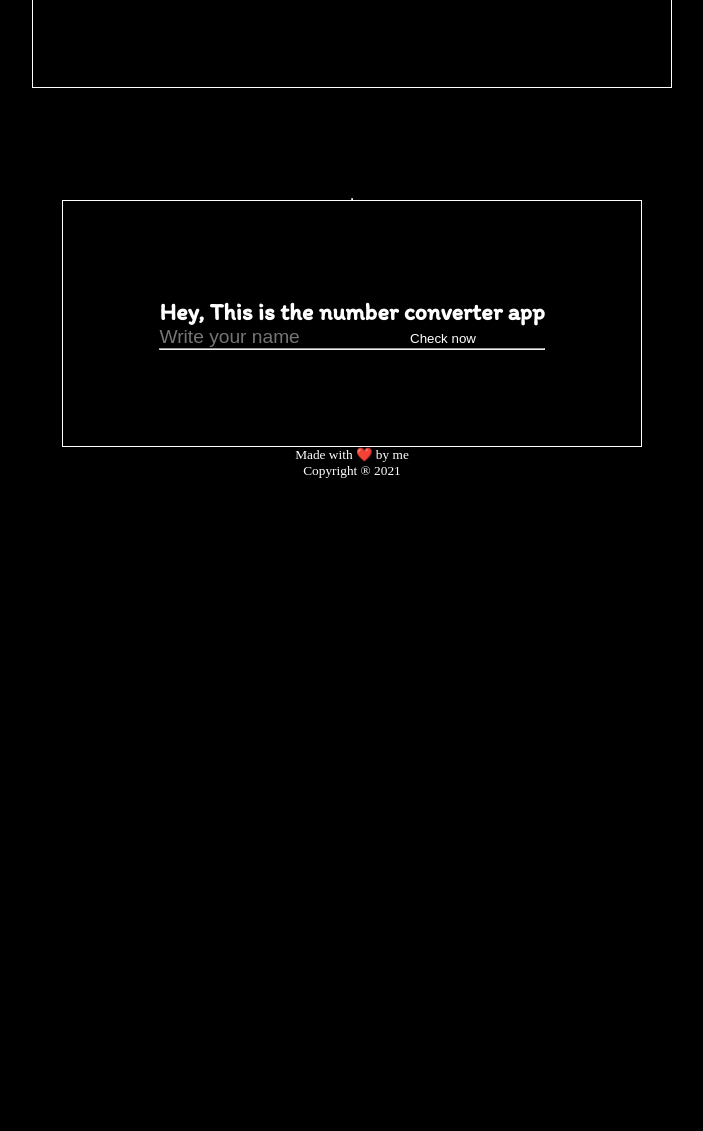
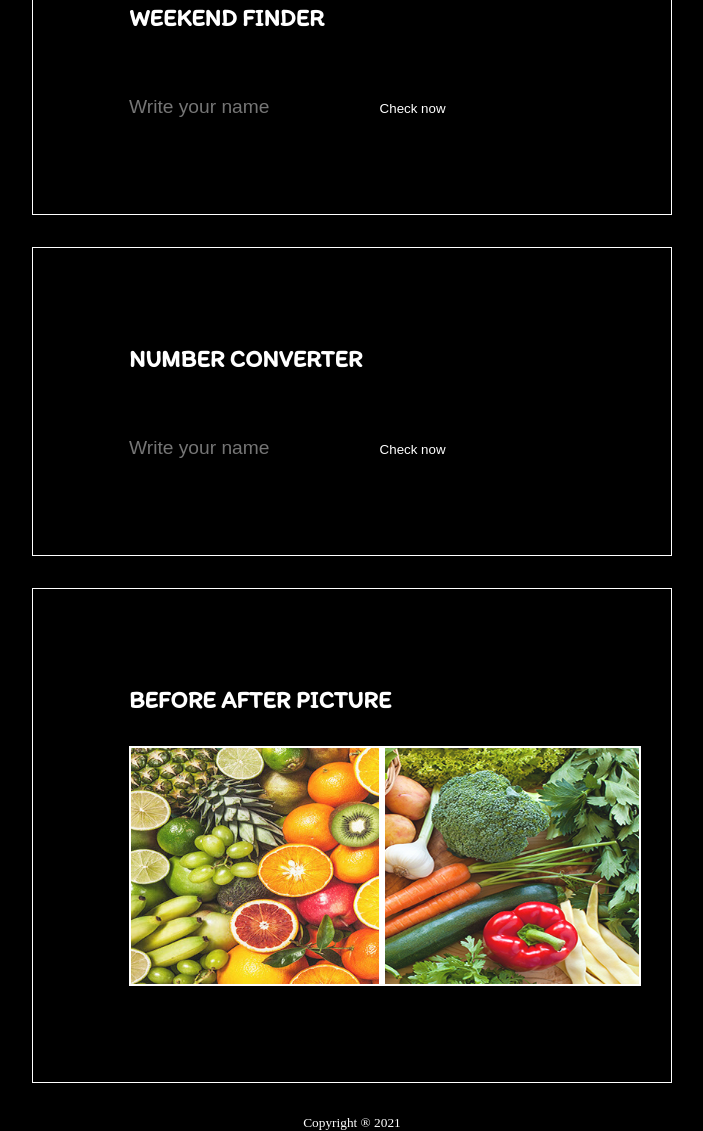
Before and after one commit to darioevers/counterApp, a website: page src/index.html in a window 1280 px wide. Shown: the part 222-1353 px from the top of the page, without its empty margins (288-991 px from the left). Before the commit the page ends 800 px from the top, so only its background shows below. Drawn offline with nearby package versions, Linux system fonts and the light colour scheme; files that its build step writes are made by us from their sources.

Commit message:
added slider

```diff
--- a/src/index.html
+++ b/src/index.html
@@ -15,30 +15,42 @@
   <body>
     <main>
       <!-- weekend finder  -->
-      <section class="weekend counter">
+      <section class="weekend_counter">
         <h2 class="hey" id="weekendtitle"></h2>
         <form action="">
           <input type="text" id="userName" placeholder="Write your name" />
           <button id="checkNow">Check now</button>
         </form>
         <div class="result"></div>
-    </main>
-    <hr>
       </section>
       <!--number converter  -->
-      <section class="weekend counter">
+      <section class="number_converter">
         <h2 class="hey" id="convertertitle"></h2>
         <form action="">
           <input type="text" id="userName" placeholder="Write your name" />
           <button id="checkNow">Check now</button>
         </form>
         <div class="result"></div>
+      </section>
+      <!--before after  -->
+      <section class="before_after">
+        <h2 class="hey" id="beforeaftertitle"></h2>
+        <div class="container">
+          <div class="img background-img"></div>
+          <div class="img foreground-img"></div>
+          <input
+            type="range"
+            min="1"
+            max="100"
+            value="50"
+            class="slider"
+            name="slider"
+            id="slider"
+          />
+        </div>
+      </section>
     </main>
-      <hr>
-    </section>
-
     <footer>
-      <div>Made with ❤️ by me</div>
       <div>Copyright ® <span class="year"></span></div>
     </footer>
     <script src="./scripts/index.js"></script>
--- a/src/scripts/index.js
+++ b/src/scripts/index.js
@@ -4,8 +4,7 @@ const year = new Date().getFullYear();
 document.querySelector(".year").innerHTML = year;
 const date = new Date();
 const checkNow = document.querySelector("#checkNow");
-document.querySelector("#weekendtitle").innerHTML =
-  "Hey, This is the weekend finder app";
+document.querySelector("#weekendtitle").innerHTML = "WEEKEND FINDER";
 
 const getDayName = () => {
   return date.toLocaleDateString("en-EN", {
@@ -29,10 +28,14 @@ checkNow.addEventListener("click", weekend);
 
 // NUMBER CONVERTER
 
-document.querySelector("#convertertitle").innerHTML =
-  "Hey, This is the number converter app";
+document.querySelector("#convertertitle").innerHTML = "NUMBER CONVERTER";
 
 // BEFORE AFTER PICTURE
+document.querySelector("#beforeaftertitle").innerHTML = "BEFORE AFTER PICTURE";
+const image = document.querySelector(".foreground-img");
 
-document.querySelector("#weekendtitle").innerHTML =
-  "Hey, This is the weekend finder app";
+function imageslider(e) {
+  const sliderPos = document.querySelector("#slider").on("input change").target
+    .value;
+  image.style.width = sliderPos;
+}
--- /dev/null
+++ b/src/scss/_imagebox.scss
@@ -0,0 +1,47 @@
+.container {
+  position: relative;
+  width: 512px;
+  height: 30vh;
+  border: 2px solid white;
+  .img {
+    position: absolute;
+    top: 0;
+    left: 0;
+    width: 100%;
+    height: 100%;
+    background-size: 512px 100%;
+  }
+  .background-img {
+    background-image: url(../images/vegetables.jpg);
+  }
+  .foreground-img {
+    background-image: url(../images/fruits.jpg);
+    width: 50%;
+  }
+}
+
+@mixin center() {
+  display: flex;
+  justify-content: center;
+  align-items: center;
+}
+
+.slider {
+  position: absolute;
+  appearance: none;
+  width: 100%;
+  height: 100%;
+  background: rgba(#f2f2f2, 0.1);
+  outline: none;
+  margin: 0;
+  transition: all 0.2s;
+  @include center;
+  &::-webkit-slider-thumb {
+    -webkit-appearance: none;
+    appearance: none;
+    width: 6px;
+    height: 30vh;
+    background: white;
+    cursor: pointer;
+  }
+}
--- a/src/scss/_layout.scss
+++ b/src/scss/_layout.scss
@@ -1,3 +1,5 @@
+// LAYOUTS
+
 * {
   margin: 0;
   padding: 0;
@@ -9,21 +11,51 @@ body {
   justify-content: center;
   align-items: center;
   flex-direction: column;
-  height: 90vh;
-  width: 100vw;
+  margin-top: 6rem;
   background-color: black;
   color: white;
 }
-main {
+
+section {
+  margin-top: 2rem;
   width: 50vw;
-  height: 50vh;
-  line-height: 3rem;
+  border: 1px white solid;
+  padding: 6rem;
+  font-family: "Itim", cursive;
 }
+
+// WEBKITS
+
+::-webkit-scrollbar {
+  width: 10px;
+}
+
+::-webkit-scrollbar-track {
+  background: #050505;
+}
+
+::-webkit-scrollbar-thumb {
+  background: #3a3a3a;
+}
+
+::-webkit-scrollbar-thumb:hover {
+  background: rgb(98, 98, 98);
+}
+
+// FONTS
+
+h2 {
+  margin-bottom: 2rem;
+}
+
+// FORMS, BUTTONS, INPUTS
+
 input {
   border: none;
   background-color: black;
   color: white;
   font-size: larger;
+  margin-top: 2rem;
 }
 input:focus {
   outline: none;
@@ -37,7 +69,10 @@ button {
 button:focus {
   outline: none;
 }
+
+// FOOTER
 footer {
+  margin-top: 2rem;
   width: 50vw;
   display: flex;
   justify-content: center;
@@ -45,9 +80,3 @@ footer {
   flex-flow: column;
   font-size: smaller;
 }
-
-section {
-  border: 1px white solid;
-  padding: 6rem;
-  font-family: "Itim", cursive;
-}
--- a/src/scss/main.scss
+++ b/src/scss/main.scss
@@ -1 +1,2 @@
 @import "./layout";
+@import "./imagebox";
```
Also changed, not shown: src/images/fruits.jpg (added), src/images/vegetables.jpg (added). Lines whose indentation alone changed are shown as unchanged.
